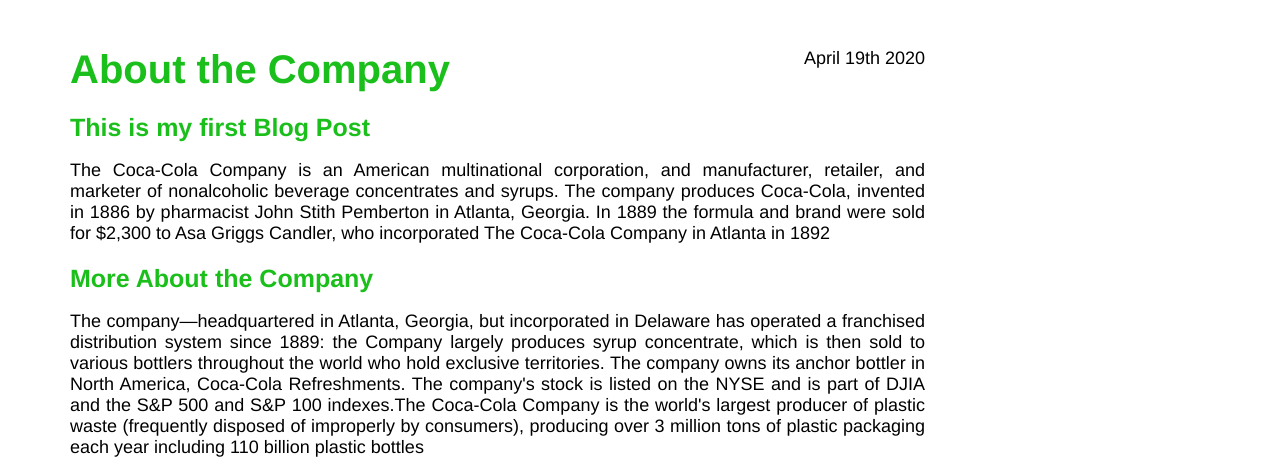
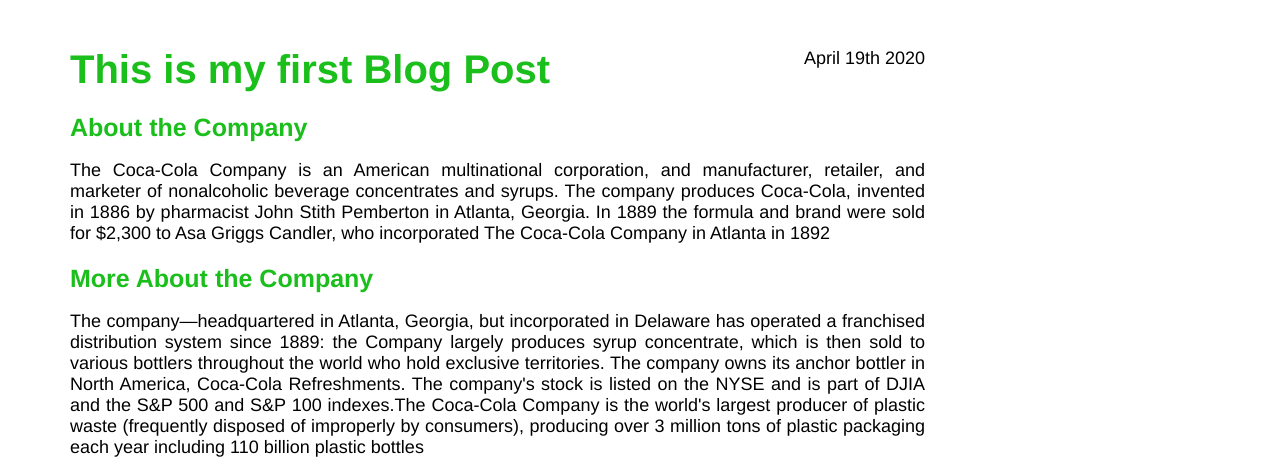
Before and after one commit to George-216/my-website, a plain HTML site: page index.html in a window 1280 px wide. Shown: the top 459 px of the page. Drawn offline with Linux system fonts and the light colour scheme.

Commit message:
Changed the title

```diff
--- a/index.html
+++ b/index.html
@@ -7,9 +7,9 @@
     <body>
         <div class="container">
             <div class="blog-post">
-                <h1>About the Company</h1>
+                <h1>This is my first Blog Post</h1>
                 <p class="date">April 19th 2020</p>
-                <h2>This is my first Blog Post</h2>
+                <h2>About the Company</h2>
                 <p class="main-text">The Coca-Cola Company is an American multinational corporation, and manufacturer, retailer, and marketer of nonalcoholic beverage concentrates and syrups. The company produces Coca-Cola, invented in 1886 by pharmacist John Stith Pemberton in Atlanta, Georgia. In 1889 the formula and brand were sold for $2,300 to Asa Griggs Candler, who incorporated The Coca-Cola Company in Atlanta in 1892</p>
 
                 <h2>More About the Company</h2>
```
